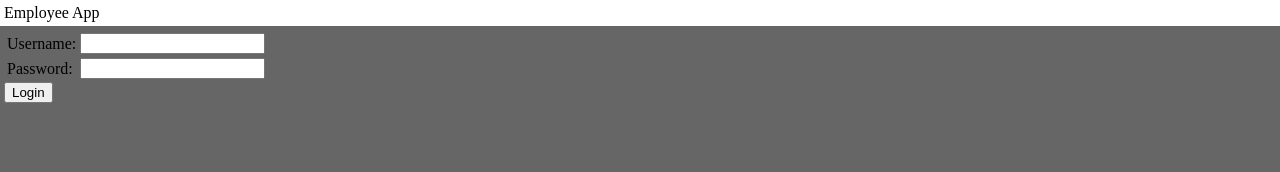
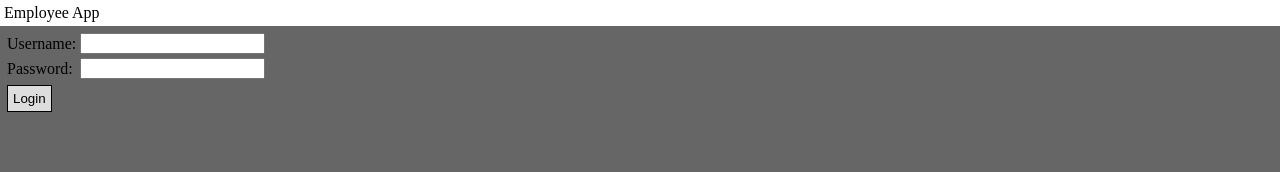
Before and after one commit to FoxieFlakey/EmployeeApp, a Next.js app in the folder web/: page /login in a window 1280 px wide. Shown: the top 172 px of the page. Built offline with nearby package versions, Linux system fonts and the light colour scheme; no server answers.

Commit message:
use styled button

```diff
--- a/web/src/app/login/page.tsx
+++ b/web/src/app/login/page.tsx
@@ -9,6 +9,7 @@ import Backend from "@/lib/backend/lib";
 import { unwrap, unwrap_err as unwrapErr } from "@/lib/backend/result";
 import { ErrorCode } from "@/lib/backend/error";
 import { UserContext } from "@/components/user_provider";
+import StyledButton from "@/components/button";
 
 export default function LoginScreen() {
   const [ errorMessage, setErrorMessage ] = useState<string | null>(null)
@@ -74,7 +75,7 @@ export default function LoginScreen() {
         </tbody>
       </table>
 
-      <button type="submit" disabled={isLoggingIn}>{isLoggingIn ? "Logging in..." : "Login" }</button>
+      <StyledButton type="submit" disabled={isLoggingIn}>{isLoggingIn ? "Logging in..." : "Login" }</StyledButton>
     </form>
   </>
 }
```
